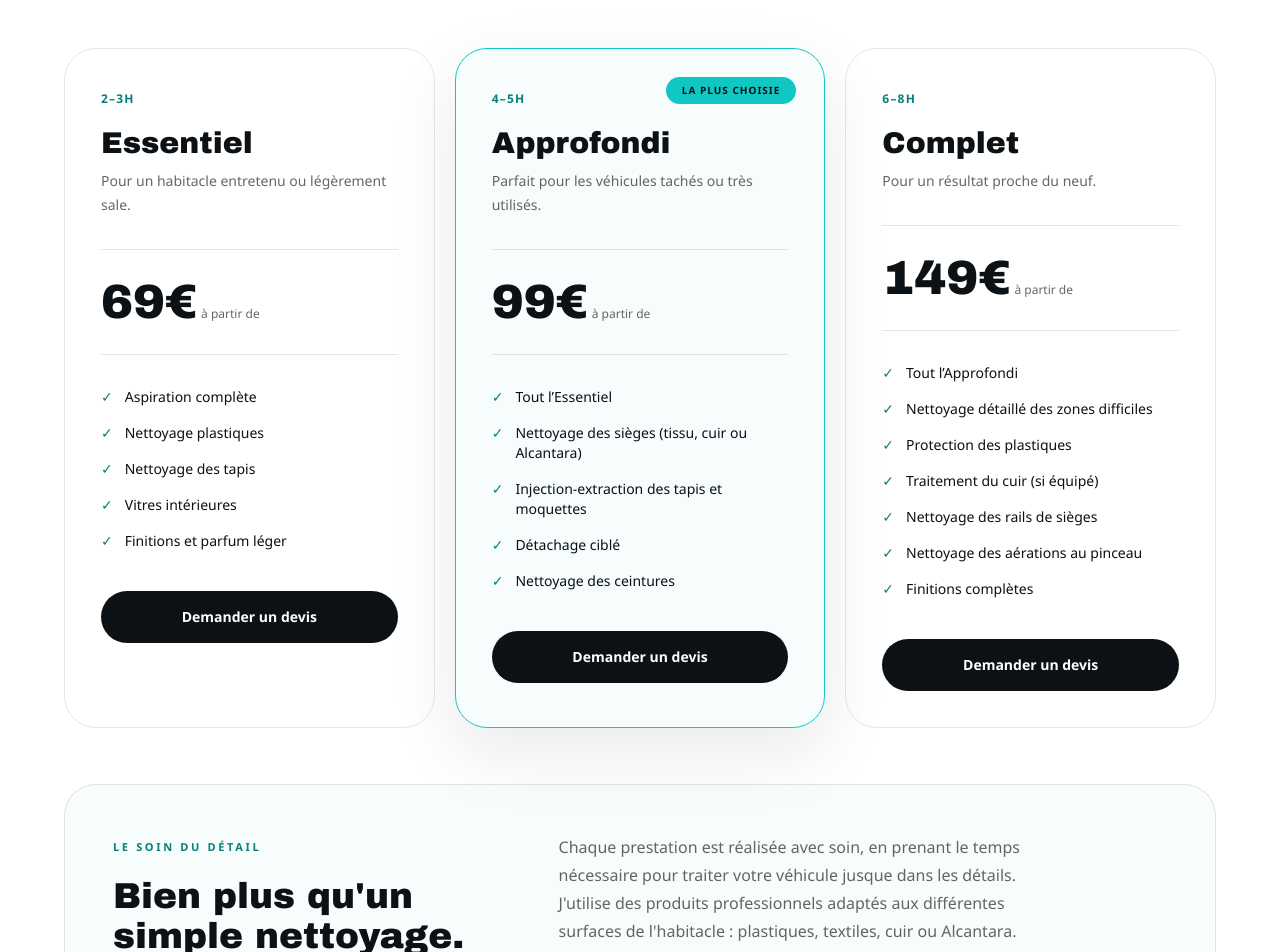
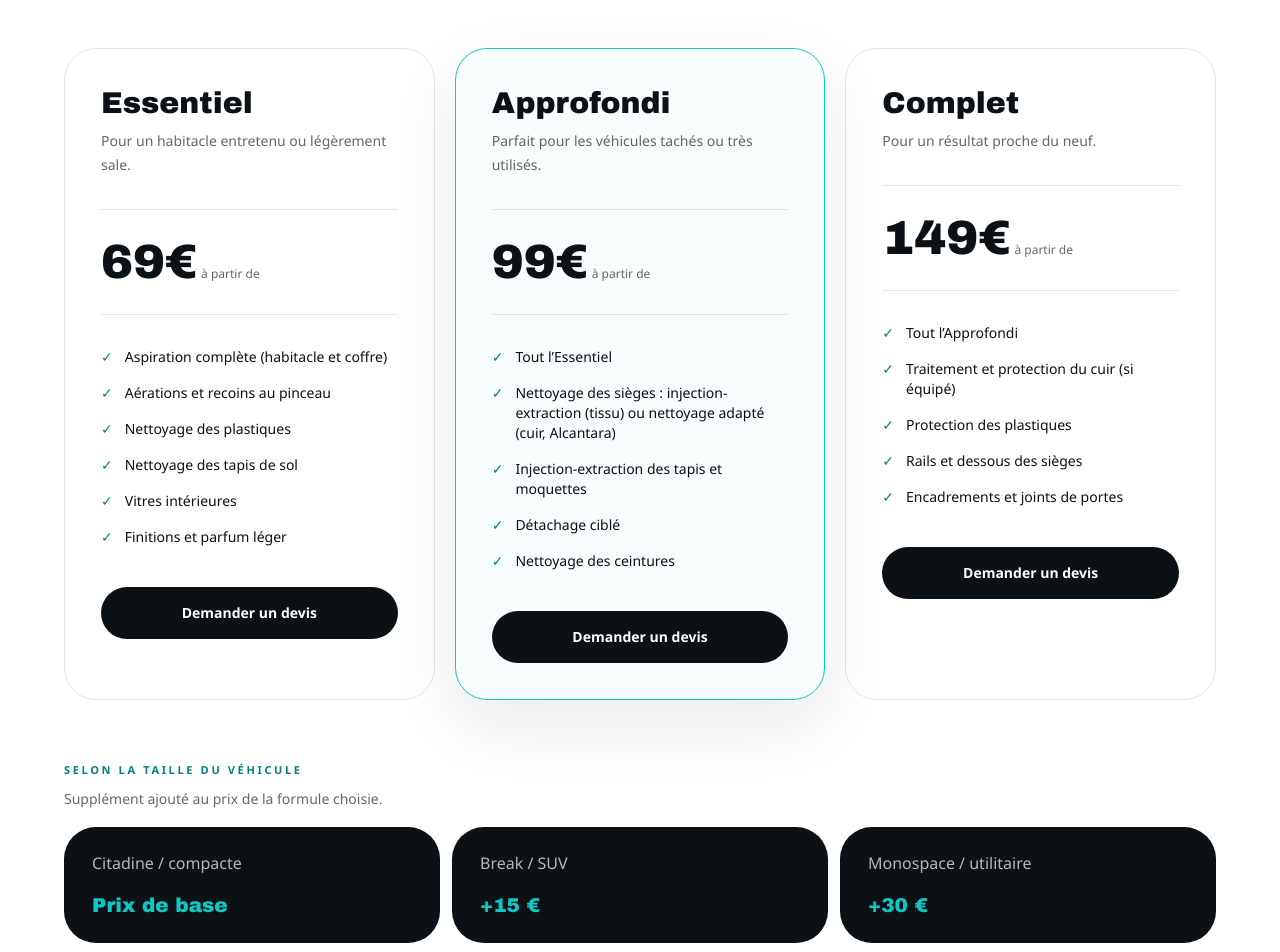
Before and after one commit to ovo-thom/auto-detailing, a Next.js app: page /prestations in a window 1280 px wide. Shown: the part 700-1652 px from the top of the page. Built offline with nearby package versions, Linux system fonts and the light colour scheme.

Commit message:
feat(prestations): update plan contents and add vehicle size pricing

```diff
--- a/app/prestations/page.tsx
+++ b/app/prestations/page.tsx
@@ -2,7 +2,11 @@ import PageHero from "@/components/ui/PageHero";
 import Cta from "@/components/sections/Cta";
 import PricingFaq from "@/components/sections/PricingFaq";
 import { pageMetadata } from "@/lib/metadata";
-import { pricingPlans, pricingOptions } from "@/lib/pricing";
+import {
+  pricingPlans,
+  pricingOptions,
+  pricingVehicleSizes,
+} from "@/lib/pricing";
 
 export const metadata = pageMetadata({
   title: "Tarifs nettoyage intérieur voiture à Saint-Nicolas",
@@ -34,17 +38,7 @@ export default function Prestations() {
                       : "border-black/10"
                   }`}
                 >
-                  {plan.popular && (
-                    <span className="absolute right-7 top-7 rounded-full bg-aqua px-4 py-1.5 text-[10px] font-bold uppercase tracking-widest text-ink">
-                      LA PLUS CHOISIE
-                    </span>
-                  )}
-
-                  <span className="text-xs font-bold uppercase tracking-widest text-aqua-dark">
-                    {plan.time}
-                  </span>
-
-                  <h2 className="mt-4 font-display text-2xl font-bold md:text-2xl lg:text-3xl">
+                  <h2 className="font-display text-2xl font-bold md:text-2xl lg:text-3xl">
                     {plan.name}
                   </h2>
 
@@ -84,6 +78,31 @@ export default function Prestations() {
                   </a>
                 </article>
               ))}
+            </div>
+
+            <div className="mt-14">
+              <p className="eyebrow before:hidden">Selon la taille du véhicule</p>
+
+              <p className="-mt-3 text-sm leading-6 text-black/60">
+                Supplément ajouté au prix de la formule choisie.
+              </p>
+
+              <div className="mt-4 grid gap-3 sm:grid-cols-3">
+                {pricingVehicleSizes.map(([size, price]) => (
+                  <div
+                    key={size}
+                    className="flex items-center justify-between gap-4 rounded-[2rem] bg-ink px-7 py-6 sm:flex-col sm:items-start sm:justify-start"
+                  >
+                    <span className="text-sm text-white/70 md:text-base">
+                      {size}
+                    </span>
+
+                    <span className="font-display text-lg font-bold text-aqua md:text-xl">
+                      {price}
+                    </span>
+                  </div>
+                ))}
+              </div>
             </div>
 
             <div className="mt-14 rounded-[2rem] border border-black/10 bg-mist/40 px-8 py-8 md:px-12 md:py-12">
--- a/lib/pricing.ts
+++ b/lib/pricing.ts
@@ -1,7 +1,6 @@
 export type PricingPlan = {
   name: string;
   price: string;
-  time: string;
   desc: string;
   items: string[];
   popular?: boolean;
@@ -11,12 +10,12 @@ export const pricingPlans: PricingPlan[] = [
   {
     name: "Essentiel",
     price: "69",
-    time: "2–3h",
     desc: "Pour un habitacle entretenu ou légèrement sale.",
     items: [
-      "Aspiration complète",
-      "Nettoyage plastiques",
-      "Nettoyage des tapis",
+      "Aspiration complète (habitacle et coffre)",
+      "Aérations et recoins au pinceau",
+      "Nettoyage des plastiques",
+      "Nettoyage des tapis de sol",
       "Vitres intérieures",
       "Finitions et parfum léger",
     ],
@@ -24,12 +23,11 @@ export const pricingPlans: PricingPlan[] = [
   {
     name: "Approfondi",
     price: "99",
-    time: "4–5h",
     desc: "Parfait pour les véhicules tachés ou très utilisés.",
     popular: true,
     items: [
       "Tout l’Essentiel",
-      "Nettoyage des sièges (tissu, cuir ou Alcantara)",
+      "Nettoyage des sièges : injection-extraction (tissu) ou nettoyage adapté (cuir, Alcantara)",
       "Injection-extraction des tapis et moquettes",
       "Détachage ciblé",
       "Nettoyage des ceintures",
@@ -38,18 +36,21 @@ export const pricingPlans: PricingPlan[] = [
   {
     name: "Complet",
     price: "149",
-    time: "6–8h",
     desc: "Pour un résultat proche du neuf.",
     items: [
       "Tout l’Approfondi",
-      "Nettoyage détaillé des zones difficiles",
+      "Traitement et protection du cuir (si équipé)",
       "Protection des plastiques",
-      "Traitement du cuir (si équipé)",
-      "Nettoyage des rails de sièges",
-      "Nettoyage des aérations au pinceau",
-      "Finitions complètes",
+      "Rails et dessous des sièges",
+      "Encadrements et joints de portes",
     ],
   },
+];
+
+export const pricingVehicleSizes = [
+  ["Citadine / compacte", "Prix de base"],
+  ["Break / SUV", "+15 €"],
+  ["Monospace / utilitaire", "+30 €"],
 ];
 
 export const pricingOptions = [
```
Also changed, not shown: 1 other file (tests, documents, lock files or other folders).
